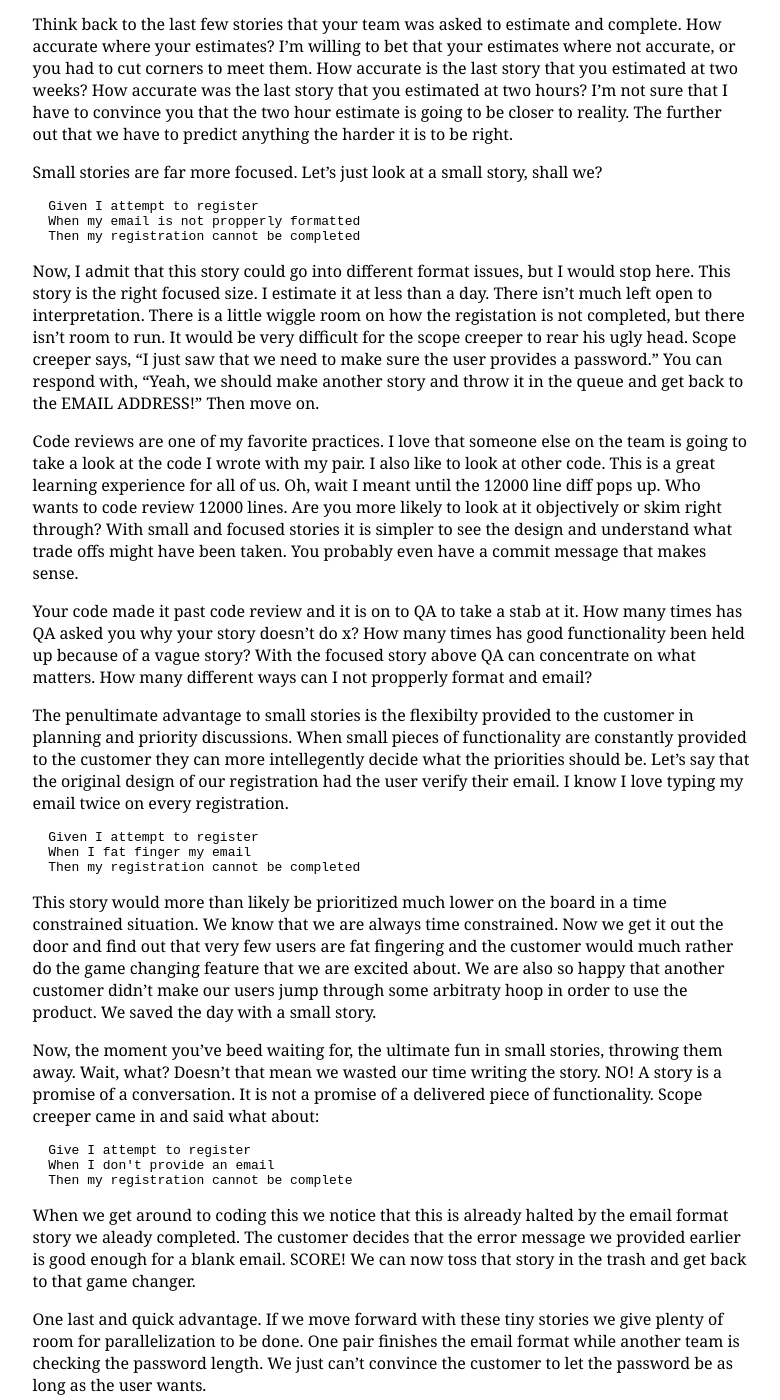
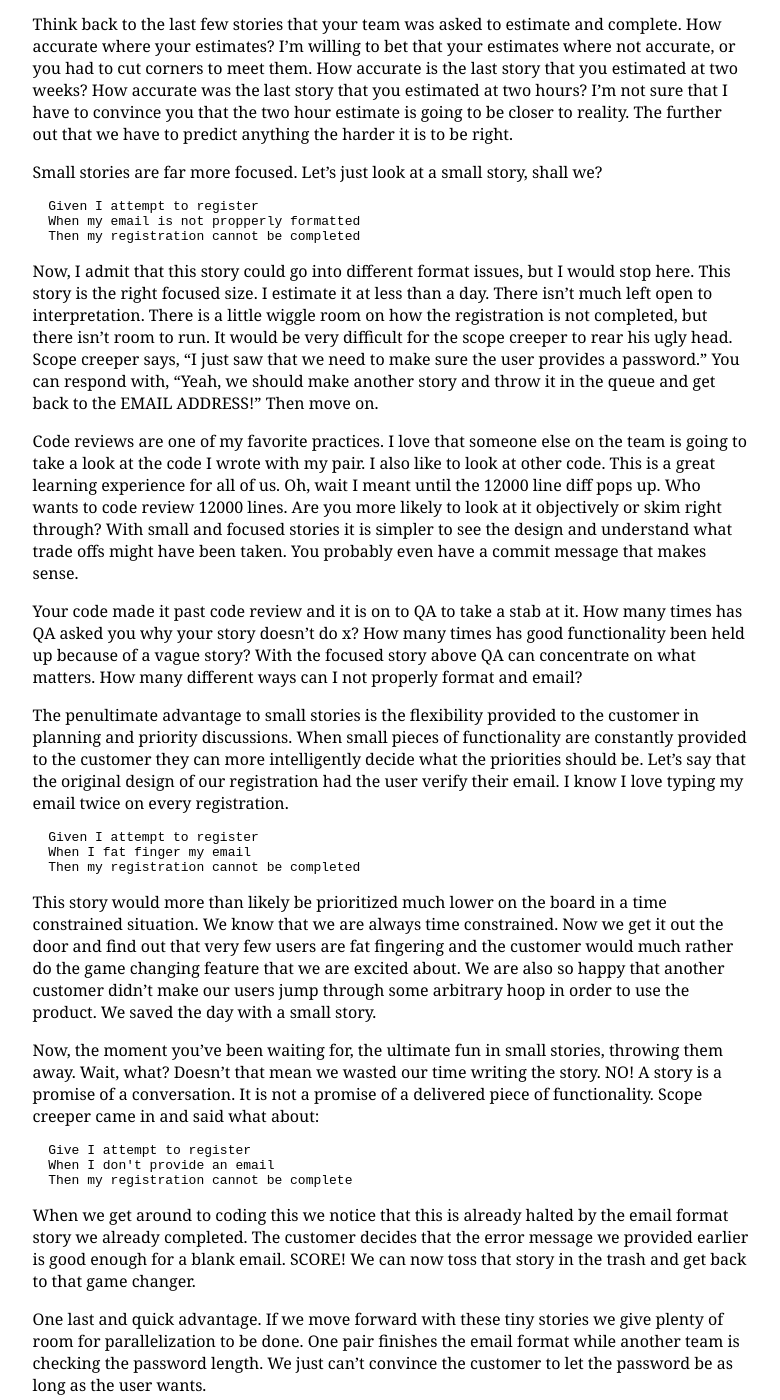
Before and after one commit to adkron/dirtyinformation.com, a Jekyll site: the page built from _posts/2014-2-2-smaller-is-better.markdown, in a window 1280 px wide and 1400 px high, scrolled down 508 px. Shown: the whole window, without its empty margins (249-1029 px from the left). Built offline with Jekyll 4.4.1, drawn with Linux system fonts in a browser that asks for light colours; Markdown is read by kramdown in place of the engine named in the settings.

Commit message:
Spelling fixes
Amos King @adkron <amos.l.king@gmail.com>

````diff
--- a/_posts/2014-2-2-smaller-is-better.markdown
+++ b/_posts/2014-2-2-smaller-is-better.markdown
@@ -42,7 +42,7 @@ shall we?
 Now, I admit that this story could go into different format issues, but
 I would stop here. This story is the right focused size. I estimate it
 at less than a day. There isn't much left open to interpretation. There
-is a little wiggle room on how the registation is not completed, but
+is a little wiggle room on how the registration is not completed, but
 there isn't room to run. It would be very difficult for the scope
 creeper to rear his ugly head. Scope creeper says, "I just saw that we
 need to make sure the user provides a password." You can respond with,
@@ -62,12 +62,12 @@ Your code made it past code review and it is on to QA to take a stab at
 it. How many times has QA asked you why your story doesn't do x? How
 many times has good functionality been held up because of a vague story?
 With the focused story above QA can concentrate on what matters. How
-many different ways can I not propperly format and email?
+many different ways can I not properly format and email?
 
-The penultimate advantage to small stories is the flexibilty
+The penultimate advantage to small stories is the flexibility
 provided to the customer in planning and priority discussions. When small
 pieces of functionality are constantly provided to the customer they can
-more intellegently decide what the priorities should be. Let's say that
+more intelligently decide what the priorities should be. Let's say that
 the original design of our registration had the user verify their email.
 I know I love typing my email twice on every registration.
 
@@ -82,10 +82,10 @@ in a time constrained situation. We know that we are always time
 constrained. Now we get it out the door and find out that very few users
 are fat fingering and the customer would much rather do the game
 changing feature that we are excited about. We are also so happy that
-another customer didn't make our users jump through some arbitraty hoop
+another customer didn't make our users jump through some arbitrary hoop
 in order to use the product. We saved the day with a small story.
 
-Now, the moment you've beed waiting for, the ultimate fun in small
+Now, the moment you've been waiting for, the ultimate fun in small
 stories, throwing them away. Wait, what? Doesn't that mean we wasted our
 time writing the story. NO! A story is a promise of a conversation. It
 is not a promise of a delivered piece of functionality. Scope creeper
@@ -98,7 +98,7 @@ came in and said what about:
 ```
 
 When we get around to coding this we notice that this is already halted
-by the email format story we aleady completed. The customer decides that
+by the email format story we already completed. The customer decides that
 the error message we provided earlier is good enough for a blank email.
 SCORE! We can now toss that story in the trash and get back to that game
 changer.
````
